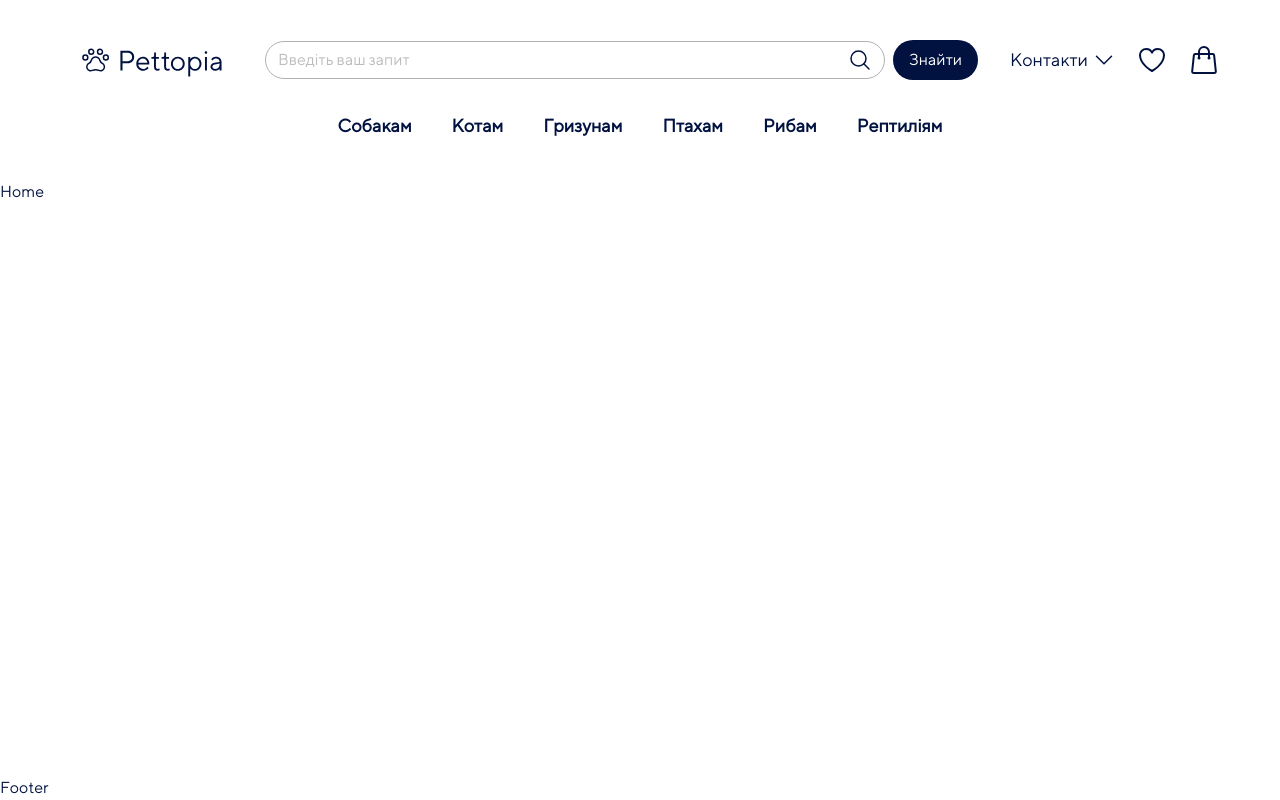
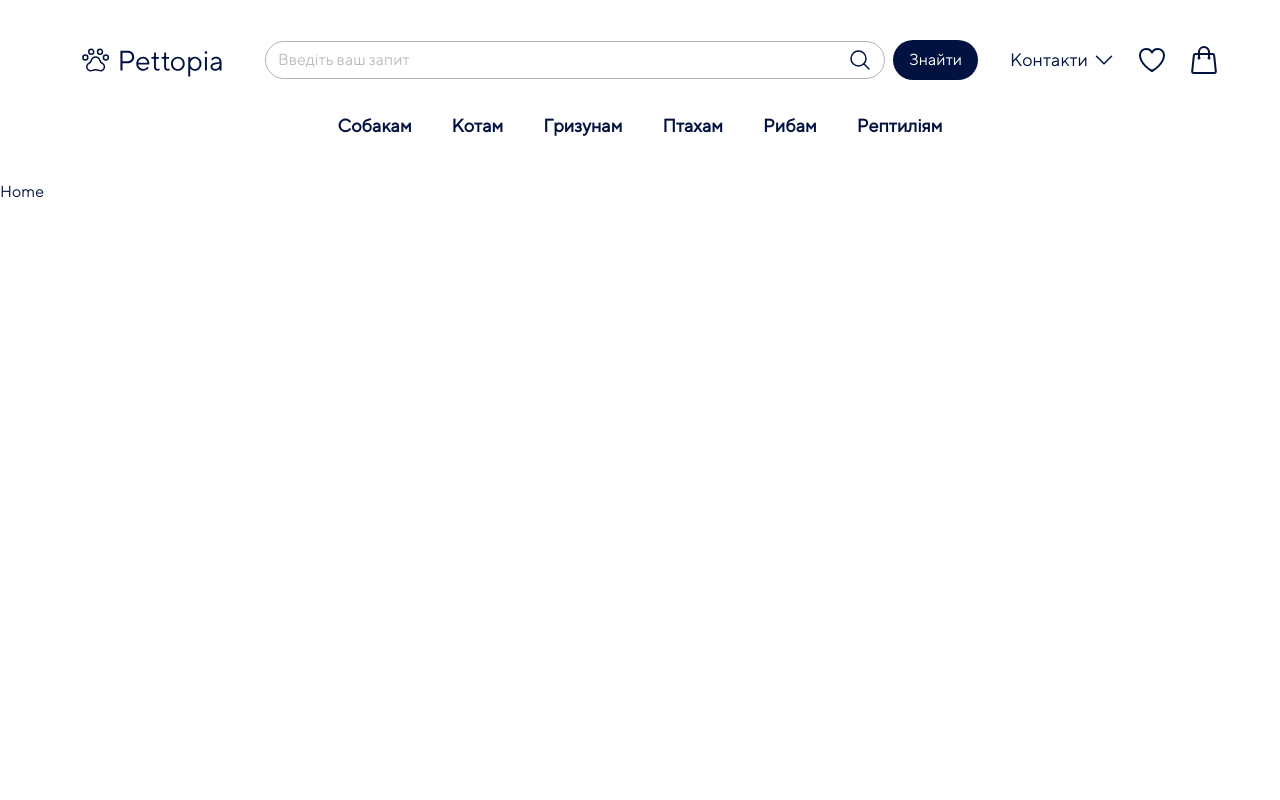
Before and after one commit to bohdanMalynovskyi/pet-store-frontend, a React (Vite) app: page /home in a window 1280 px wide. Built offline with nearby package versions, Linux system fonts and the light colour scheme.

Commit message:
fixed: header

```diff
--- a/src/components/Footer/Footer.jsx
+++ /dev/null
@@ -1,9 +0,0 @@
-import React from 'react'
-
-const Footer = () => {
-  return (
-    <div>Footer</div>
-  )
-}
-
-export default Footer
--- a/src/components/Layout/Layout.jsx
+++ b/src/components/Layout/Layout.jsx
@@ -1,6 +1,5 @@
 import React from 'react';
 import Header from "../Header/Header";
-import Footer from "../Footer/Footer";
 import Routes from '../../routes/Routers';
 import { useLocation } from 'react-router-dom';
 
@@ -14,7 +13,6 @@
             <div className=' flex-auto'>
                 <Routes />
             </div>
-            <Footer />
         </div>
 
     )
```
